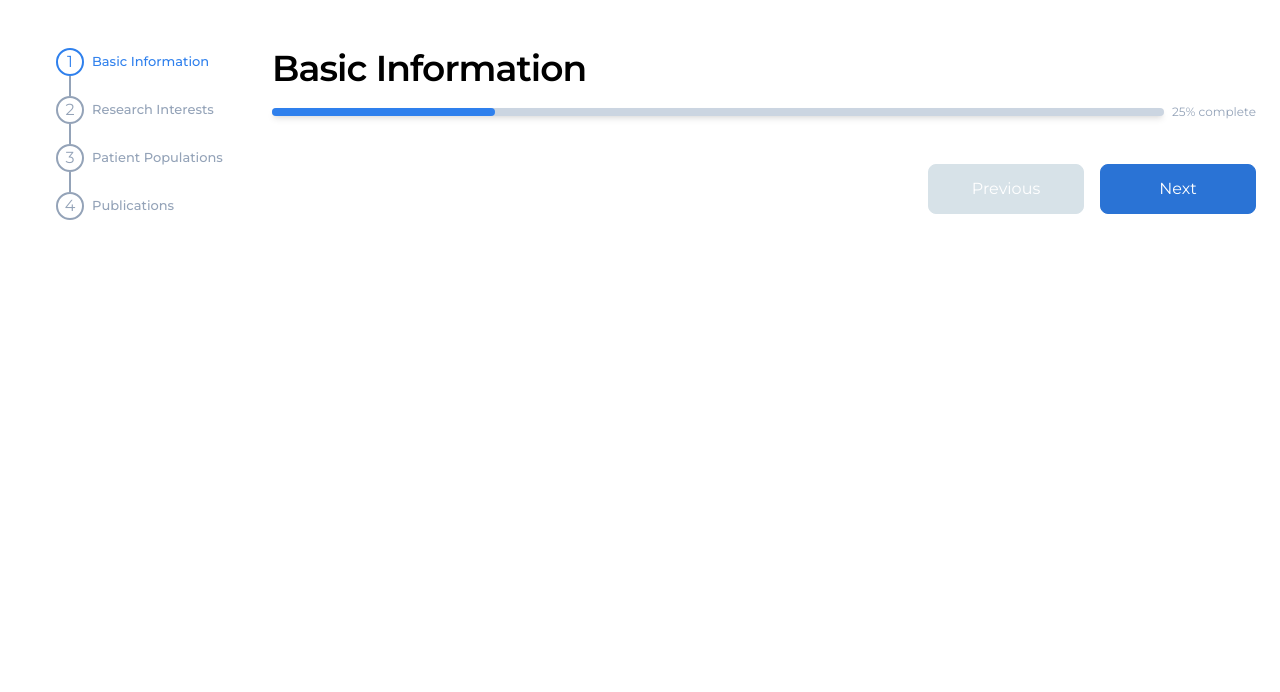
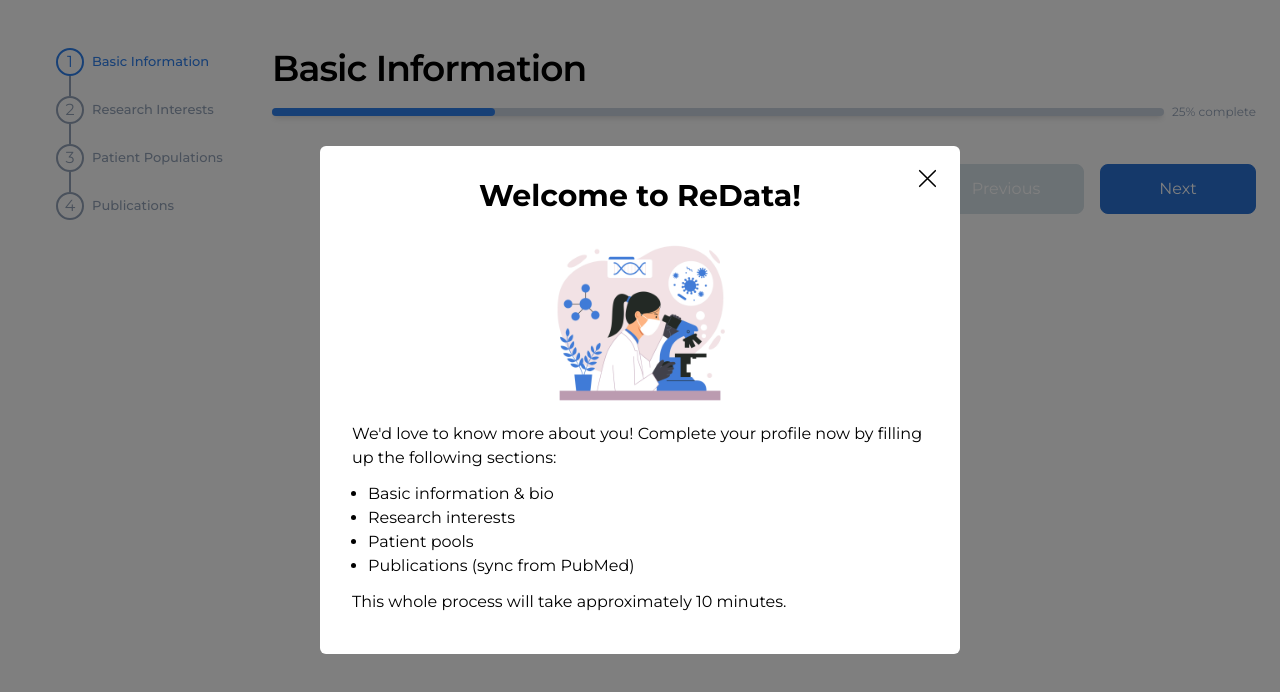
Before and after one commit to edbeh/redata_frontend, a React (Create React App) app: page /onboarding/1 in a window 1280 px wide. Shown: the top 692 px of the page. Built offline with nearby package versions, Linux system fonts and the light colour scheme.

Commit message:
implement Modal component and use it in onboarding page

```diff
--- /dev/null
+++ b/src/assets/index.ts
@@ -0,0 +1,4 @@
+import { ReactComponent as ImgXMarkOutline } from "./x-mark-outline.svg";
+import imgScientistMicroscope from "./scientist-microscope.jpg";
+
+export { ImgXMarkOutline, imgScientistMicroscope };
--- /dev/null
+++ b/src/components/Modal/Modal.tsx
@@ -0,0 +1,45 @@
+import { ImgXMarkOutline } from "assets";
+
+interface ModalProps {
+  title?: string;
+  content: React.ReactNode;
+  isVisible: boolean;
+  onDismiss: () => void;
+}
+
+const Modal = ({ title, content, isVisible, onDismiss }: ModalProps) => {
+  return (
+    <div
+      className={`transition-all duration-500 ${
+        isVisible ? "opacity-100" : "opacity-0"
+      }`}
+    >
+      <div
+        onClick={onDismiss}
+        className={`w-[100vw] top-0 left-0 h-[100vh] fixed opacity-50 bg-black z-40 ${
+          isVisible ? "pointer-events-auto" : "pointer-events-none"
+        }`}
+      />
+      <div
+        className={`flex flex-col duration-500 left-1/2 top-1/2 -translate-x-1/2 transition-all ${
+          isVisible
+            ? "-translate-y-1/2 opacity-100"
+            : "translate-y-full opacity-0"
+        } p-8 fixed m-0 min-w-[50vw] w-full md:w-auto max-h-[90vh] max-w-[90vw] md:max-w-[80vw] rounded-md z-50 bg-white overflow-scroll`}
+      >
+        {title && (
+          <h2 className="mb-2 text-3xl font-bold text-center">{title}</h2>
+        )}
+        <ImgXMarkOutline
+          onClick={onDismiss}
+          width={25}
+          height={25}
+          className="fixed cursor-pointer top-5 right-5"
+        />
+        {content}
+      </div>
+    </div>
+  );
+};
+
+export default Modal;
--- a/src/components/index.ts
+++ b/src/components/index.ts
@@ -5,3 +5,4 @@
 export { default as BaseLayout } from "./BaseLayout/BaseLayout";
 export { default as ProgressBar } from "./ProgressBar/ProgressBar";
 export { default as TopNav } from "./Nav/TopNav/TopNav";
+export { default as Modal } from "./Modal/Modal";
--- a/src/pages/Onboarding/Onboarding.tsx
+++ b/src/pages/Onboarding/Onboarding.tsx
@@ -1,9 +1,10 @@
 /* eslint-disable react-hooks/exhaustive-deps */
 import { BaseLayout } from "components";
-import { useLayoutEffect, useMemo, useState } from "react";
+import { useEffect, useLayoutEffect, useMemo, useState } from "react";
 import { useParams, useNavigate } from "react-router-dom";
 
-import { ProgressBar, Button } from "components";
+import { ProgressBar, Button, Modal } from "components";
+import { imgScientistMicroscope } from "assets";
 
 import { getOnboardingSteps } from "./Onboarding.utils";
 import OnboardingIndicator from "./OnboardingIndicator/OnboardingIndicator";
@@ -19,6 +20,8 @@
   const [currentStep, setCurrentStep] = useState<number>(1);
   const [initialProgress, setInitialProgress] = useState<string>("0%");
   const [currentProgress, setCurrentProgress] = useState<string>("0%");
+  const [isIntroModalVisible, setIsIntroModalVisible] =
+    useState<boolean>(false);
 
   // *Methods
   const handleNextStep = () => {
@@ -51,9 +54,45 @@
     }
   }, [step, onboardingSteps]);
 
+  useEffect(() => {
+    setTimeout(() => {
+      setIsIntroModalVisible(true);
+    }, 500);
+  }, []);
+
   // *JSX
   return (
     <BaseLayout withTopPadding>
+      <Modal
+        title="Welcome to ReData!"
+        content={
+          <div className="flex flex-col mb-2">
+            <img
+              className="self-center"
+              src={imgScientistMicroscope}
+              alt="scientist-microscope"
+              width={200}
+              height={200}
+            />
+            <p>
+              We'd love to know more about you! Complete your profile now by
+              filling up the following sections:
+            </p>
+            <ul className="my-3 ml-4 list-disc">
+              <li>Basic information & bio</li>
+              <li>Research interests</li>
+              <li>Patient pools</li>
+              <li>Publications (sync from PubMed)</li>
+            </ul>
+            <p>This whole process will take approximately 10 minutes.</p>
+          </div>
+        }
+        isVisible={isIntroModalVisible}
+        onDismiss={() => {
+          setIsIntroModalVisible(false);
+        }}
+      />
+
       <div className="flex w-full p-6">
         <div className="hidden md:flex flex-col mx-6 align-center min-w-[200px]">
           {onboardingSteps?.map((step, i) => {
```
Also changed, not shown: src/assets/scientist-microscope.jpg (added), src/assets/x-mark-outline.svg (added).
